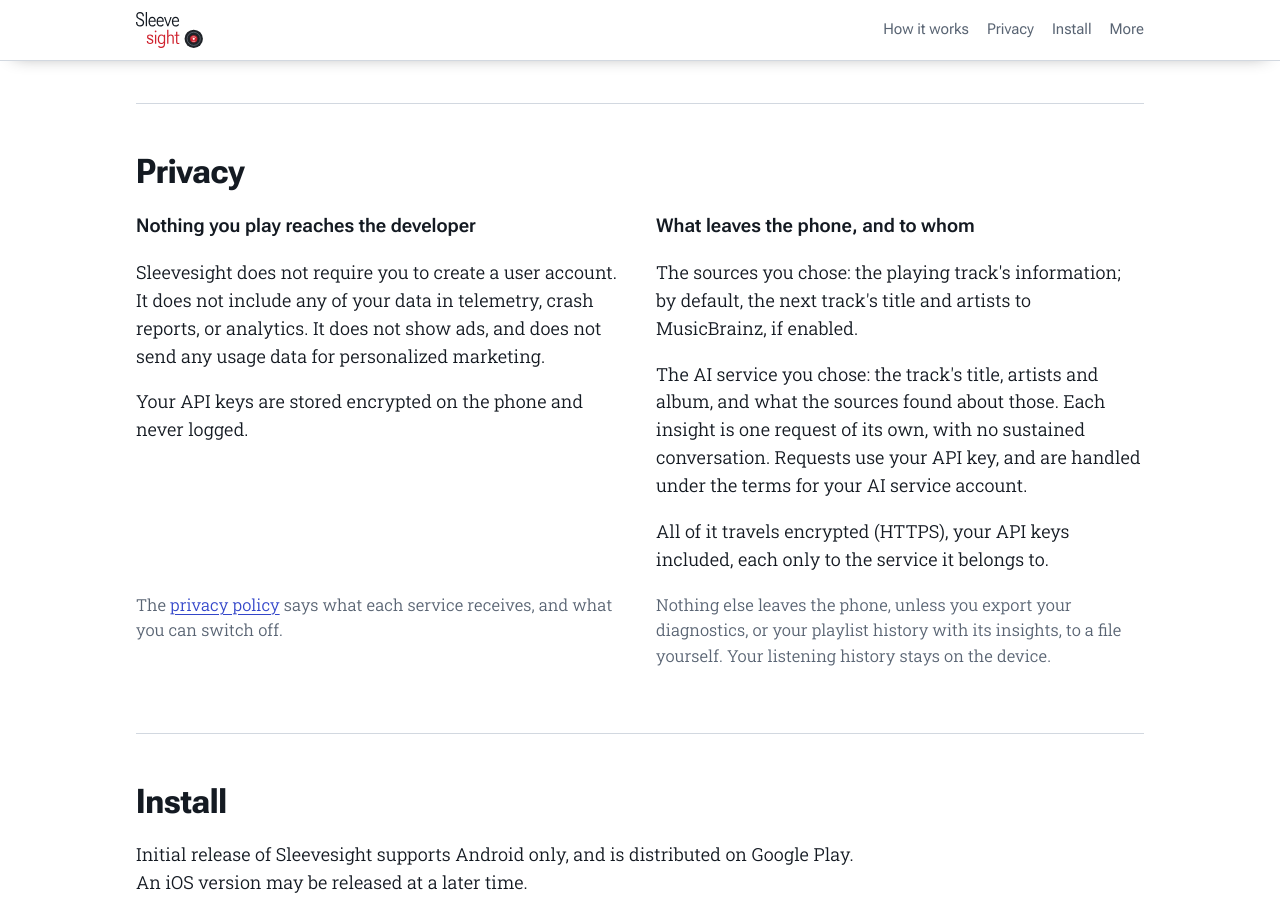
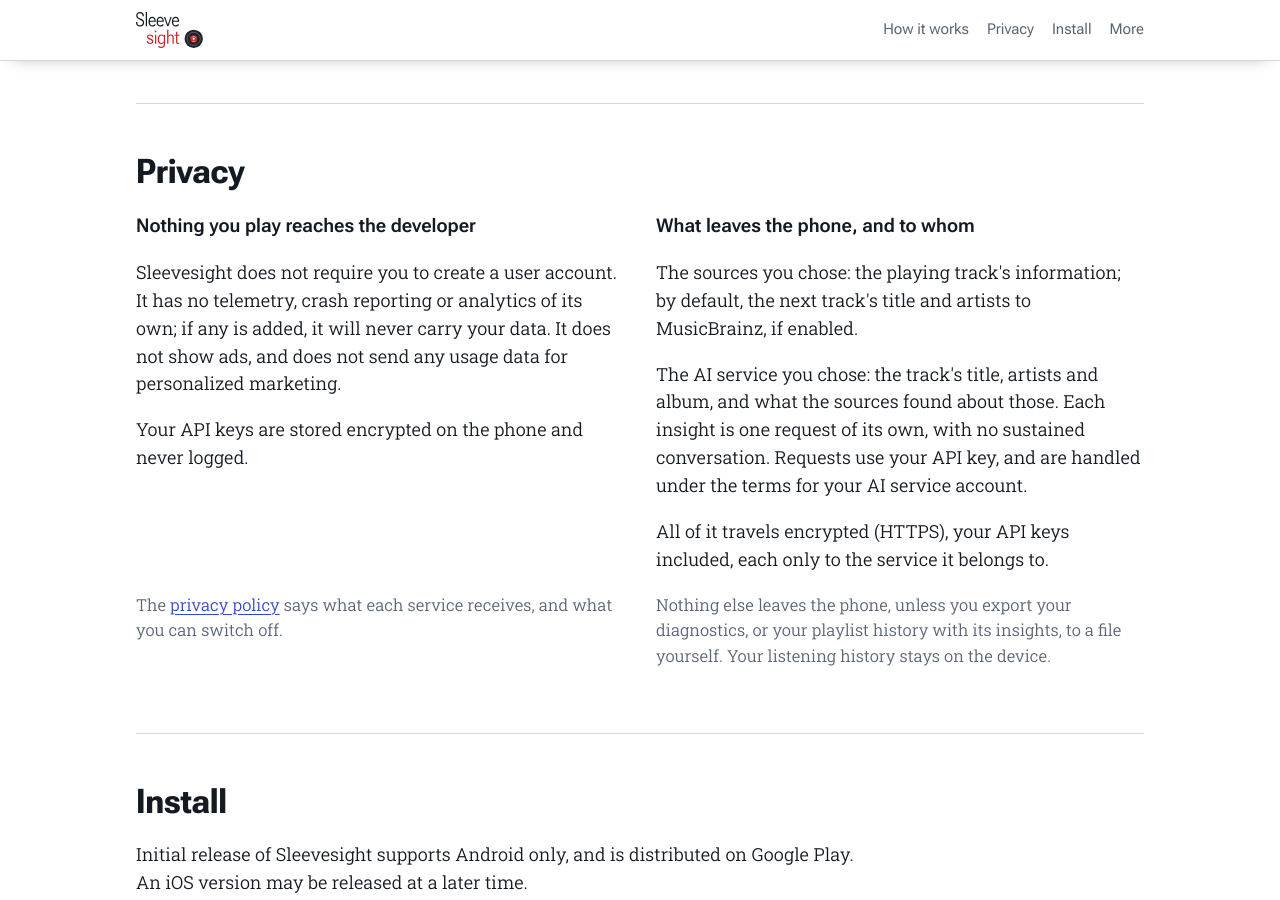
Before and after one commit to wkusnierczyk/sleevesight, a Jekyll site: the page built from index.html, in a window 1280 px wide and 900 px high, scrolled down 3539 px. Built offline with Jekyll 4.4.1, drawn with Linux system fonts in a browser that asks for light colours.

Commit message:
[DOCS] Product page and privacy policy: one framing for telemetry and crash reporting (#371)
The product page said the app "does not include any of your data in telemetry, crash reports, or
analytics", which reads as if it had them. Both now say the same, true now and if one is added:
no telemetry, crash reporting or analytics of its own, and if any is added, it will never carry
your data. Google Play's crash reports stay where the policy names them. The policy's date moves to
24 October 2026.

Co-Authored-By: Claude Opus 5.5 <noreply@anthropic.com>

```diff
--- a/index.html
+++ b/index.html
@@ -472,7 +472,7 @@ document.documentElement.classList.add('js');
     <div>
       <div>
         <p class="lead">Nothing you play reaches the developer</p>
-        <p>Sleevesight does not require you to create a user account. It does not include any of your data in telemetry, crash reports, or analytics. It does not show ads, and does not send any usage data for personalized marketing.</p>
+        <p>Sleevesight does not require you to create a user account. It has no telemetry, crash reporting or analytics of its own; if any is added, it will never carry your data. It does not show ads, and does not send any usage data for personalized marketing.</p>
         <p>Your API keys are stored encrypted on the phone and never logged.</p>
       </div>
       <p class="small">The <a href="privacy.html">privacy policy</a> says what each service receives, and what you can switch off.</p>
```
Also changed, not shown: privacy.md (+2 -2 lines).
